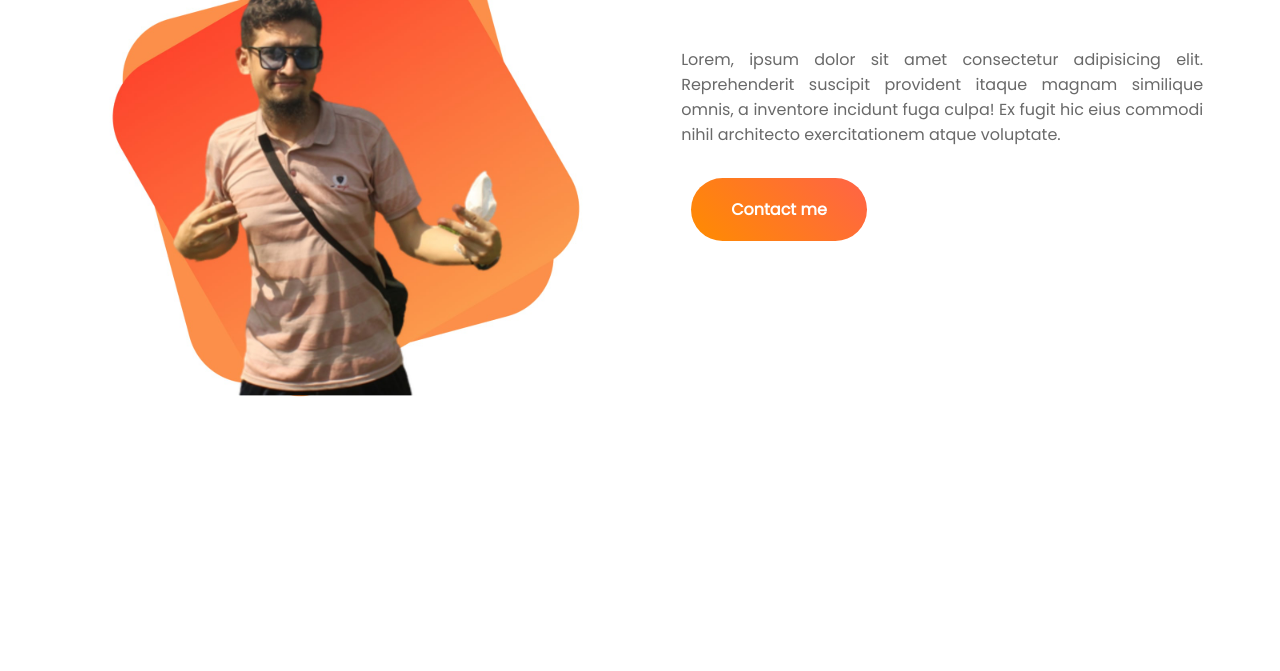
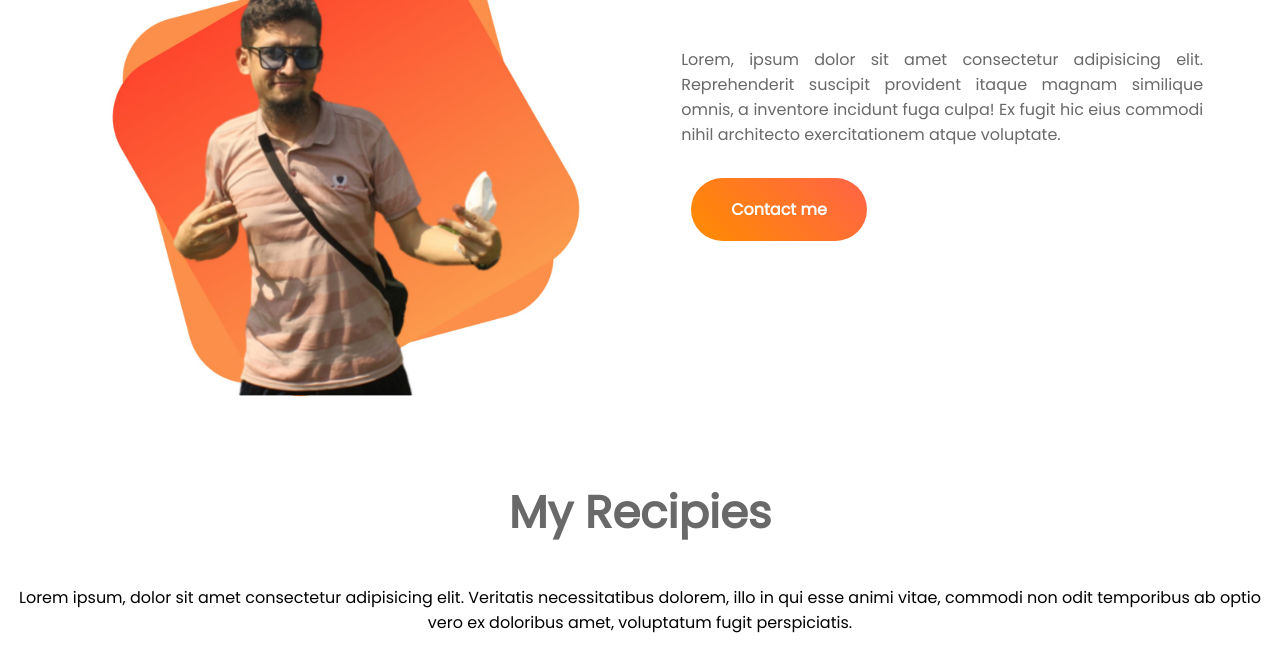
Before and after one commit to rakibulinux/eat-healthy, a plain HTML site: page index.html in a window 1280 px wide. Shown: the part 858-1529 px from the top of the page. Before the commit the page ends 1300 px from the top, so only its background shows below. Drawn offline with Linux system fonts and the light colour scheme.

Commit message:
Last updae

```diff
--- a/index.html
+++ b/index.html
@@ -41,6 +41,12 @@
             <a class="con-a" href="https://www.rakibulinux.com">Contact me</a>
         </div>
     </section>
+    <section>
+        <div class="recipies">
+            <h1>My Recipies</h1>
+            <p>Lorem ipsum, dolor sit amet consectetur adipisicing elit. Veritatis necessitatibus dolorem, illo in qui esse animi vitae, commodi non odit temporibus ab optio vero ex doloribus amet, voluptatum fugit perspiciatis.</p>
+        </div>
+    </section>
 </body>
 
 </html>
--- a/style.css
+++ b/style.css
@@ -62,3 +62,7 @@ h1{
     color: white;
     font-weight: 700;
 }
+
+.recipies{
+    text-align: center;
+}
```
